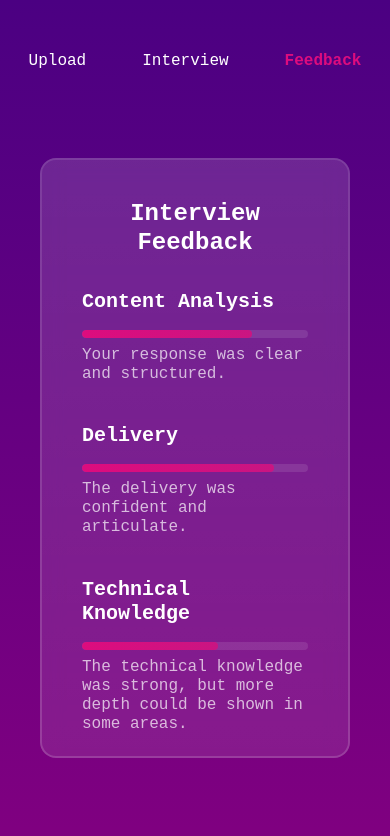
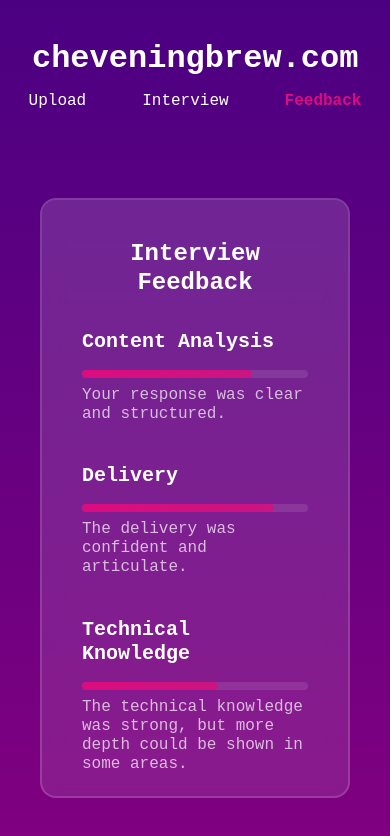
Before and after one commit to elihoole/cheveningbrew-interviewer, a React (Create React App) app: page /feedback in a window 390 px wide. Shown: the top 836 px of the page. Built offline with nearby package versions, Linux system fonts and the light colour scheme.

Commit message:
Add logo to pages and adjust alignment

```diff
--- a/src/components/Header/Tabs/Tabs.module.css
+++ b/src/components/Header/Tabs/Tabs.module.css
@@ -43,12 +43,13 @@
     width: 100%;
     gap: 16px;
     font-size: 18px;
-    margin-top: 20px; /* Add top margin for mobile */
+    margin-top: 60px; /* Increased top margin to move tabs down */
   }
 
   .firstTab {
-    margin-top: 0; /* Remove margin on mobile since tabs are horizontal */
+    margin-top: 10px; /* Remove margin on mobile since tabs are horizontal */
   }
+
   .tabLink {
     padding: var(--spacing-sm) var(--spacing-lg);
     text-align: center;
@@ -60,5 +61,6 @@
   .tabsContainer {
     gap: 8px;
     font-size: 16px;
+    margin-top: 50px; /* Add top margin to move tabs down further */
   }
 }
--- a/src/pages/Feedback/Feedback.jsx
+++ b/src/pages/Feedback/Feedback.jsx
@@ -2,10 +2,15 @@ import React from "react";
 import MainLayout from "../../layouts/MainLayout";
 import ActionBox from "../../components/ActionBox/ActionBox";
 import styles from "./Feedback.module.css";
+import Logo from "../../components/Logo/Logo";
 
 const Feedback = () => {
   return (
     <MainLayout>
+      {/* Logo positioned at the top-left corner */}
+      <div className={styles.logoContainer}>
+        <Logo />
+      </div>
       <ActionBox>
         <div className={styles.feedbackContent}>
           <h1 className={styles.title}>Interview Feedback</h1>
--- a/src/pages/Feedback/Feedback.module.css
+++ b/src/pages/Feedback/Feedback.module.css
@@ -57,5 +57,23 @@
 
   .feedbackSections {
     padding: 0;
+
   }
+
+
 }
+.logoContainer {
+  position: absolute;
+  top: 60px;
+  left: 145px;
+  z-index: 100;
+}@media screen and (max-width: 768px) {
+  .logoContainer {
+    position: absolute;
+    top: 40px;
+    left: 48%;
+    transform: translateX(-50%);
+    width: max-content;
+    z-index: 100;
+    margin-bottom: 30px;}
+  }
--- a/src/pages/Interview/Interview.jsx
+++ b/src/pages/Interview/Interview.jsx
@@ -2,6 +2,8 @@ import React, { useState } from "react";
 import MainLayout from "../../layouts/MainLayout";
 import ActionBox from "../../components/ActionBox/ActionBox";
 import styles from "./Interview.module.css";
+import Logo from "../../components/Logo/Logo"; // Ensure correct import path
+
 
 const Interview = () => {
   const [isRecording, setIsRecording] = useState(false);
@@ -9,6 +11,10 @@ const Interview = () => {
 
   return (
     <MainLayout>
+      {/* Logo positioned at the top-left corner */}
+      <div className={styles.logoContainer}>
+        <Logo />
+      </div>
       <ActionBox>
         <div className={styles.interviewContent}>
           <div className={styles.progressDots}>
--- a/src/pages/Interview/Interview.module.css
+++ b/src/pages/Interview/Interview.module.css
@@ -86,3 +86,21 @@
   font-size: 0.9rem;
   font-weight: 500;
 }
+.logoContainer {
+  position: absolute;
+  top: 60px;
+  left: 145px;
+  z-index: 100;
+}
+
+@media screen and (max-width: 768px) {
+  .logoContainer {
+    position: absolute;
+    top: 40px;
+    left: 48%;
+    transform: translateX(-50%);
+    width: max-content;
+    z-index: 100;
+    margin-bottom: 30px;
+  }
+}
--- a/src/pages/Landing/LandingPage.jsx
+++ b/src/pages/Landing/LandingPage.jsx
@@ -23,7 +23,8 @@ const LandingPage = () => {
 
   return (
     <div className={styles.container}>
-      <Logo />
+      <div className={styles.logoContainer}>  <Logo /> </div>
+
       <p>
         Ace your Chevening interview by mocking with our voice-enabled AI expert
         interviewer. <br />
--- a/src/pages/Landing/LandingPage.module.css
+++ b/src/pages/Landing/LandingPage.module.css
@@ -99,8 +99,11 @@
 @media screen and (max-width: 768px) {
   .container {
     padding: 2rem;
-    align-items: center;
+    display: flex; /* Use flexbox to control alignment */
+    flex-direction: column; /* Ensures items stack vertically */
+    align-items: flex-start; /* Aligns items to the left */
   }
+
 
   .timeline-container {
     width: 100%;
@@ -128,7 +131,7 @@
   }
 
   .landingPageButton {
-    align-self: center;
+    align-self: flex-start;
     width: 100%;
     max-width: 300px;
     text-align: center;
--- a/src/pages/Upload/Upload.jsx
+++ b/src/pages/Upload/Upload.jsx
@@ -2,6 +2,7 @@ import React, { useRef } from "react";
 import MainLayout from "../../layouts/MainLayout";
 import ActionBox from "../../components/ActionBox/ActionBox";
 import styles from "./Upload.module.css";
+import Logo from "../../components/Logo/Logo"; // Ensure correct import path
 
 const Upload = () => {
   const fileInputRef = useRef(null);
@@ -19,11 +20,15 @@ const Upload = () => {
 
   return (
     <MainLayout>
+      {/* Logo positioned at the top-left corner */}
+      <div className={styles.logoContainer}>
+        <Logo />
+      </div>
+
       <ActionBox>
         <div className={styles.uploadContainer}>
           <h1 className={styles.title}>
-            Download your Chevening Application as a PDF file and upload it
-            here.
+            Download your Chevening Application as a PDF file and upload it here.
           </h1>
           <input
             type="file"
--- a/src/pages/Upload/Upload.module.css
+++ b/src/pages/Upload/Upload.module.css
@@ -34,3 +34,21 @@
   transform: translateY(-2px);
   box-shadow: var(--shadow-lg);
 }
+.logoContainer {
+  position: absolute;
+  top: 60px;
+  left: 145px;
+  z-index: 100;
+}
+
+@media screen and (max-width: 768px) {
+  .logoContainer {
+    position: absolute;
+    top: 40px;
+    left: 48%;
+    transform: translateX(-50%);
+    width: max-content;
+    z-index: 100;
+    margin-bottom: 30px;
+  }
+}
```
